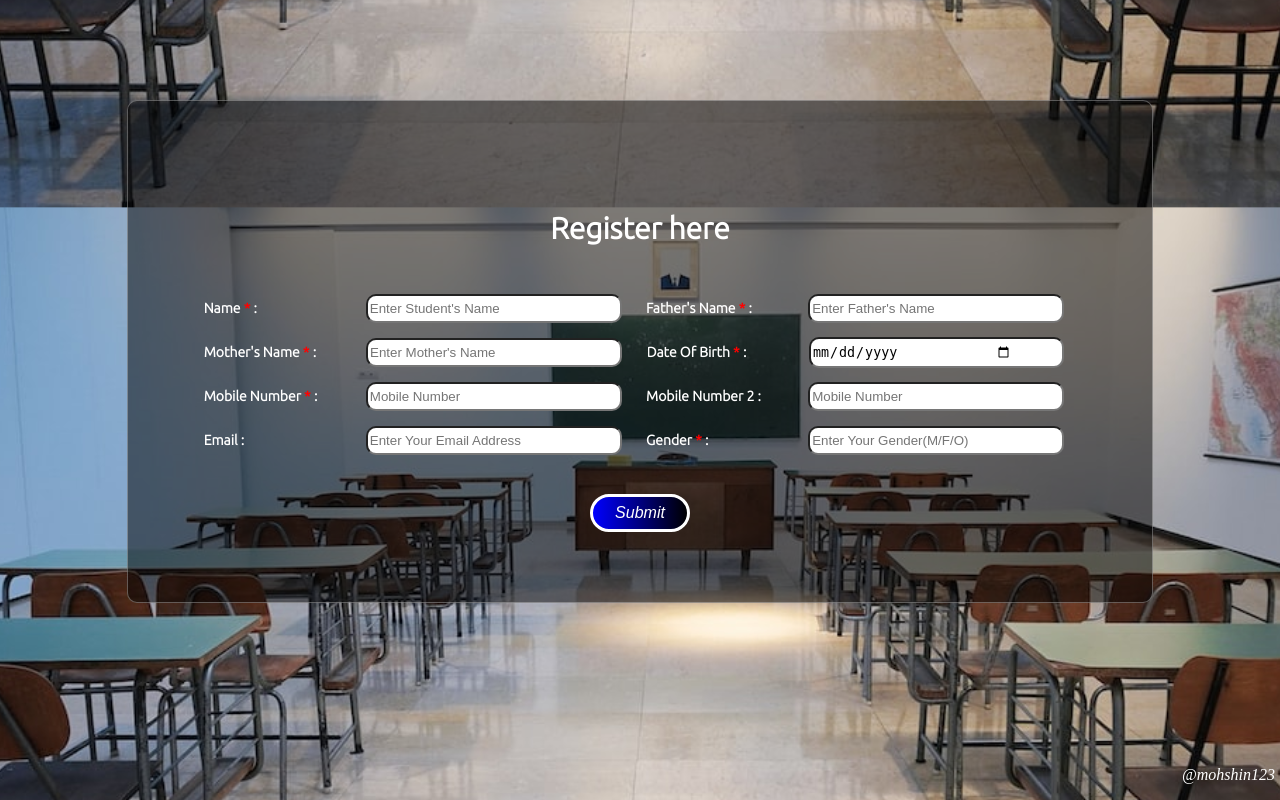
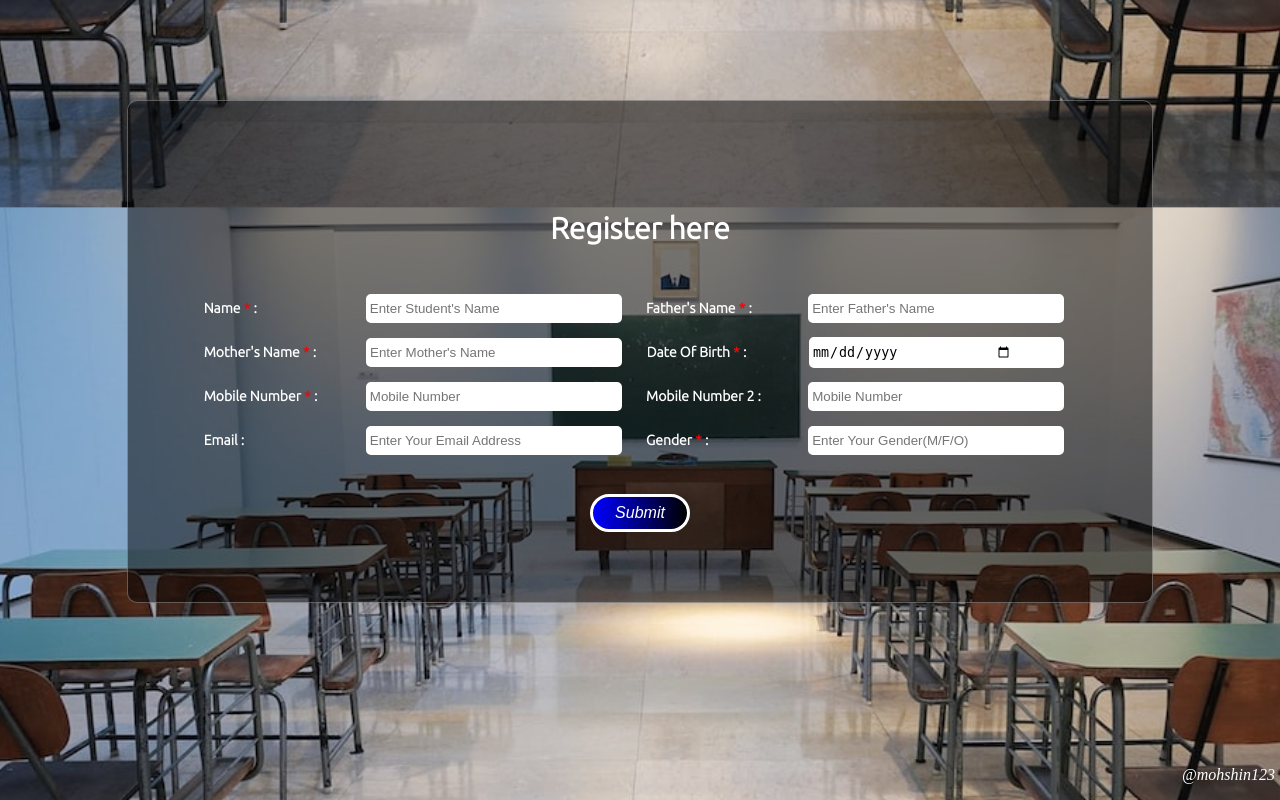
Before and after one commit to Mohshinmansuri/Gems, a PHP site: page /contact/contact.html in a window 1280 px wide. Run offline with PHP 8.4, Linux system fonts and the light colour scheme.

Commit message:
style.css

```diff
--- a/contact/style.css
+++ b/contact/style.css
@@ -35,7 +35,8 @@ input {
     padding-right: 50px;
     padding-top: 5px;
     padding-bottom: 5px;
-    border-radius: 10px;
+    border-radius: 5px;
+    border: 2px solid white;
 }
 .flex{
     display: flex;
```
